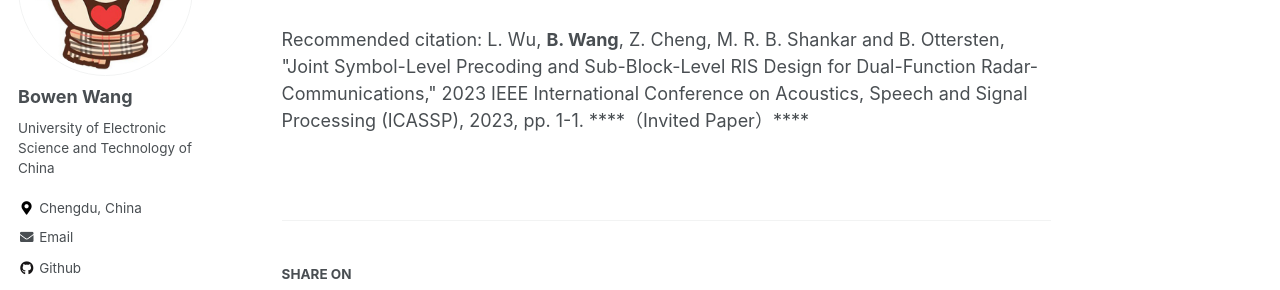
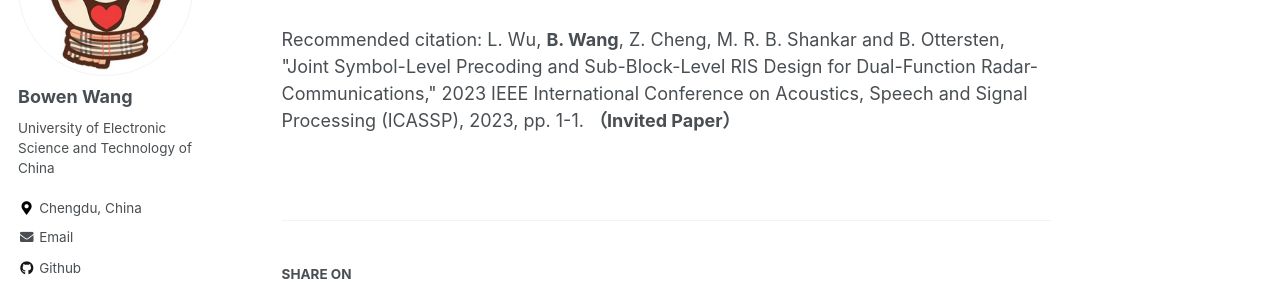
Before and after one commit to BW-Wang/BW-Wang.github.io, a Jekyll site: the page built from _publications/2023-conf-icassp.md, in a window 1280 px wide. Shown: the part 217-507 px from the top of the page. Built offline with Jekyll 4.4.1, drawn with Linux system fonts in a browser that asks for light colours; some web fonts are replaced.

```diff
--- a/_publications/2023-conf-icassp.md
+++ b/_publications/2023-conf-icassp.md
@@ -5,6 +5,6 @@ collection: publications
 permalink: /publication/2023-conf-icassp
 date: 2023-2-17
 level: conference
-citation: L. Wu, <b>B. Wang</b>, Z. Cheng,  M. R. B. Shankar and B. Ottersten, "Joint Symbol-Level Precoding and Sub-Block-Level RIS Design for Dual-Function Radar-Communications," 2023 IEEE International Conference on Acoustics, Speech and Signal Processing (ICASSP), 2023, pp. 1-1. ****（Invited Paper）****
+citation: L. Wu, <b>B. Wang</b>, Z. Cheng,  M. R. B. Shankar and B. Ottersten, "Joint Symbol-Level Precoding and Sub-Block-Level RIS Design for Dual-Function Radar-Communications," 2023 IEEE International Conference on Acoustics, Speech and Signal Processing (ICASSP), 2023, pp. 1-1. <b>（Invited Paper）</b>
 
 ---
```
